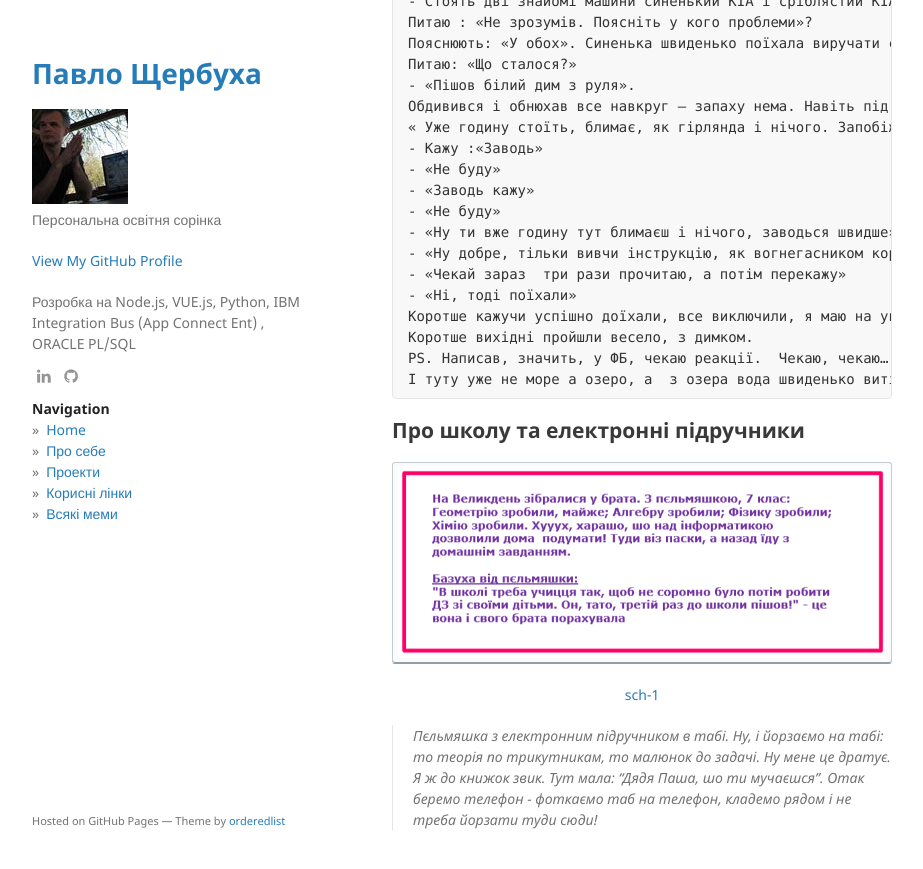
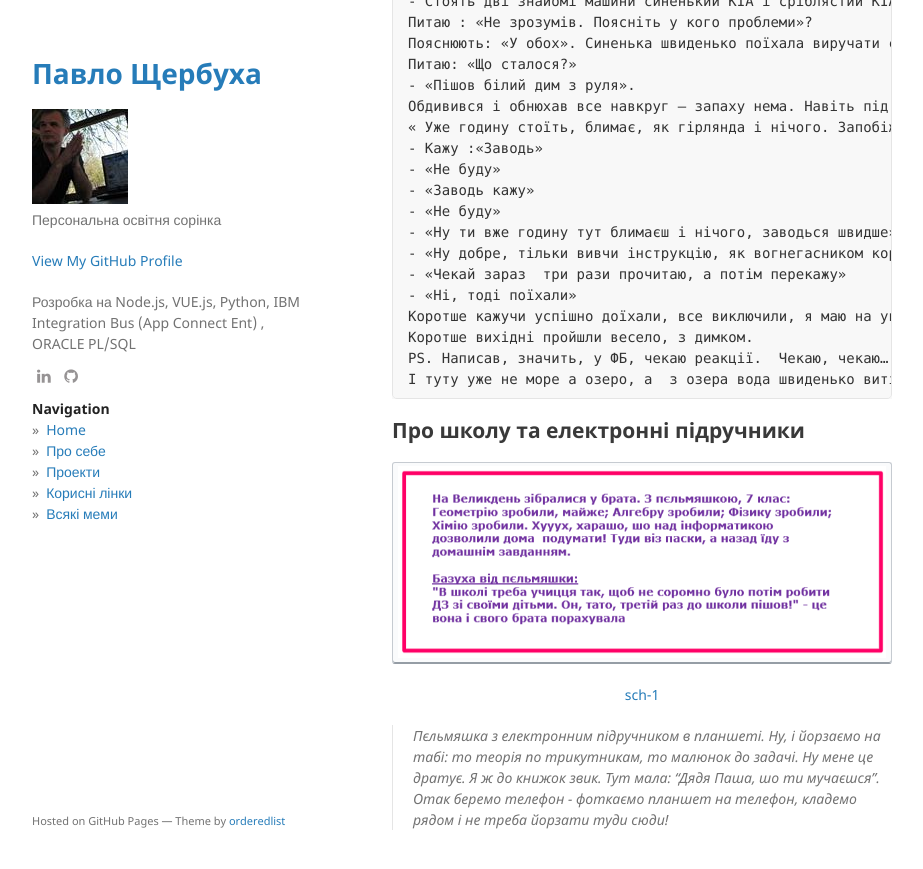
Before and after one commit to pavlo-shcherbukha/pavlo-shcherbukha.github.io, a Jekyll site: the page built from mems.md, in a window 1280 px wide and 900 px high, scrolled down 5713 px. Shown: the top 869 px of the window, without its empty margins (178-1101 px from the left). Built offline with Jekyll 4.4.1, drawn with Linux system fonts in a browser that asks for light colours; our own code applies the rules of GitHub Pages for plain Markdown files; some of the changed text lies outside the part shown.

Commit message:
таб-планшет

```diff
--- a/mems.md
+++ b/mems.md
@@ -119,7 +119,7 @@
 <kbd><img src="assets/img/mems/pic_summer.jpg" /></kbd>
 <p style="text-align: center;"><a name="pic-summer">pic-summer</a></p>
 
-**І в таке літо, коли карантин,  та зюзьман, особливо мріється по відпустку в теплих краях**
+**І в таке літо, коли карантин,  та зюзьман - особливо мріється по відпустку в теплих краях**
 
 <kbd><img src="assets/img/mems/summer_dream.jpg" /></kbd>
 <p style="text-align: center;"><a name="summer_dream">summer_dream</a></p>
@@ -162,4 +162,4 @@
 <p style="text-align: center;"><a name="sch-1">sch-1</a></p>
 
 
->Пєльмяшка з електронним підручником в табі. Ну, і йорзаємо на табі: то теорія по трикутникам, то малюнок до задачі. Ну мене це дратує. Я ж до книжок звик. Тут мала: "Дядя Паша, шо ти мучаєшся". Отак беремо телефон - фоткаємо таб на телефон, кладемо рядом і не треба йорзати туди сюди!
+>Пєльмяшка з електронним підручником в планшеті. Ну, і йорзаємо на табі: то теорія по трикутникам, то малюнок до задачі. Ну мене це дратує. Я ж до книжок звик. Тут мала: "Дядя Паша, шо ти мучаєшся". Отак беремо телефон - фоткаємо планшет на телефон, кладемо рядом і не треба йорзати туди сюди!
```
